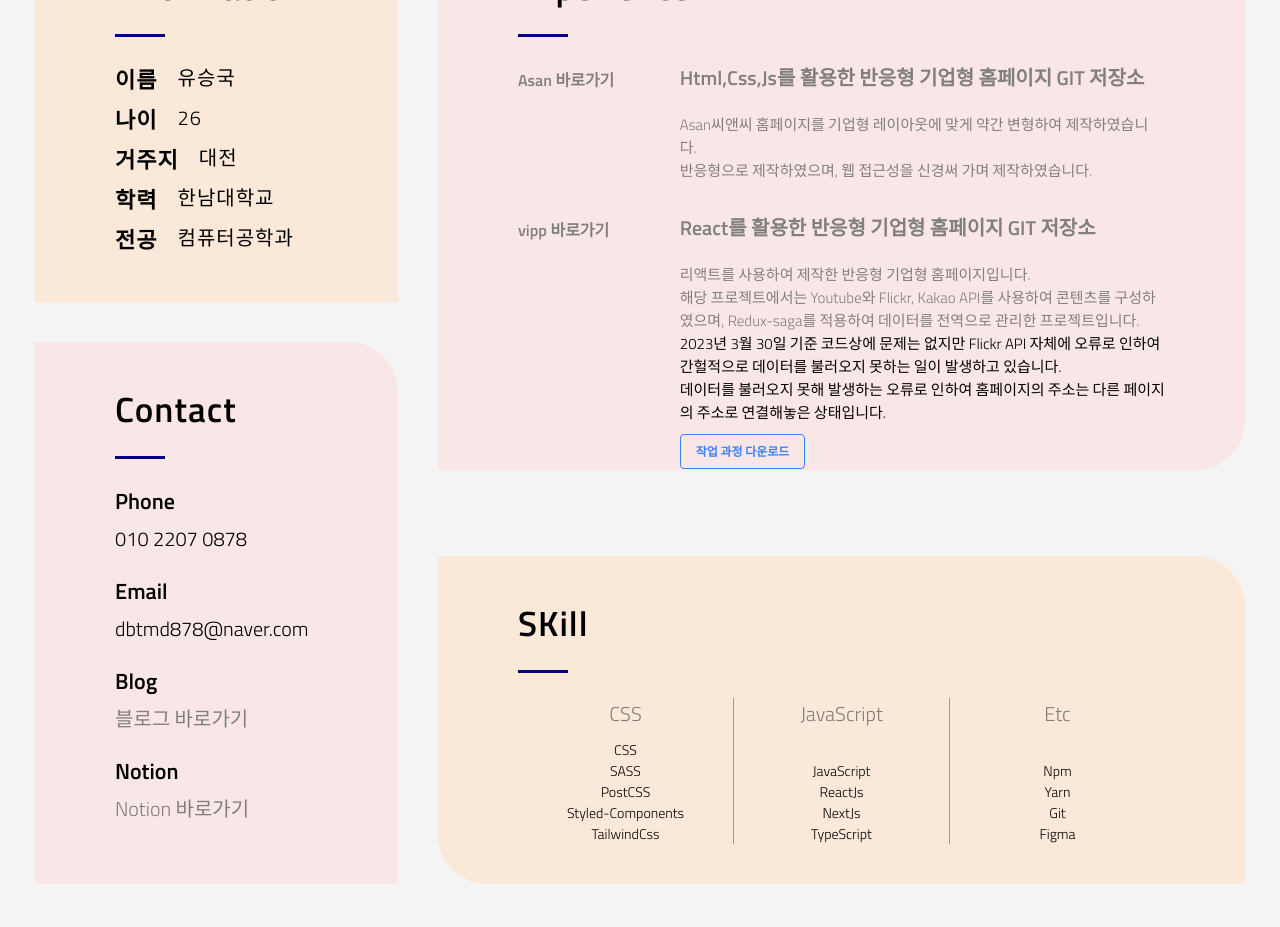
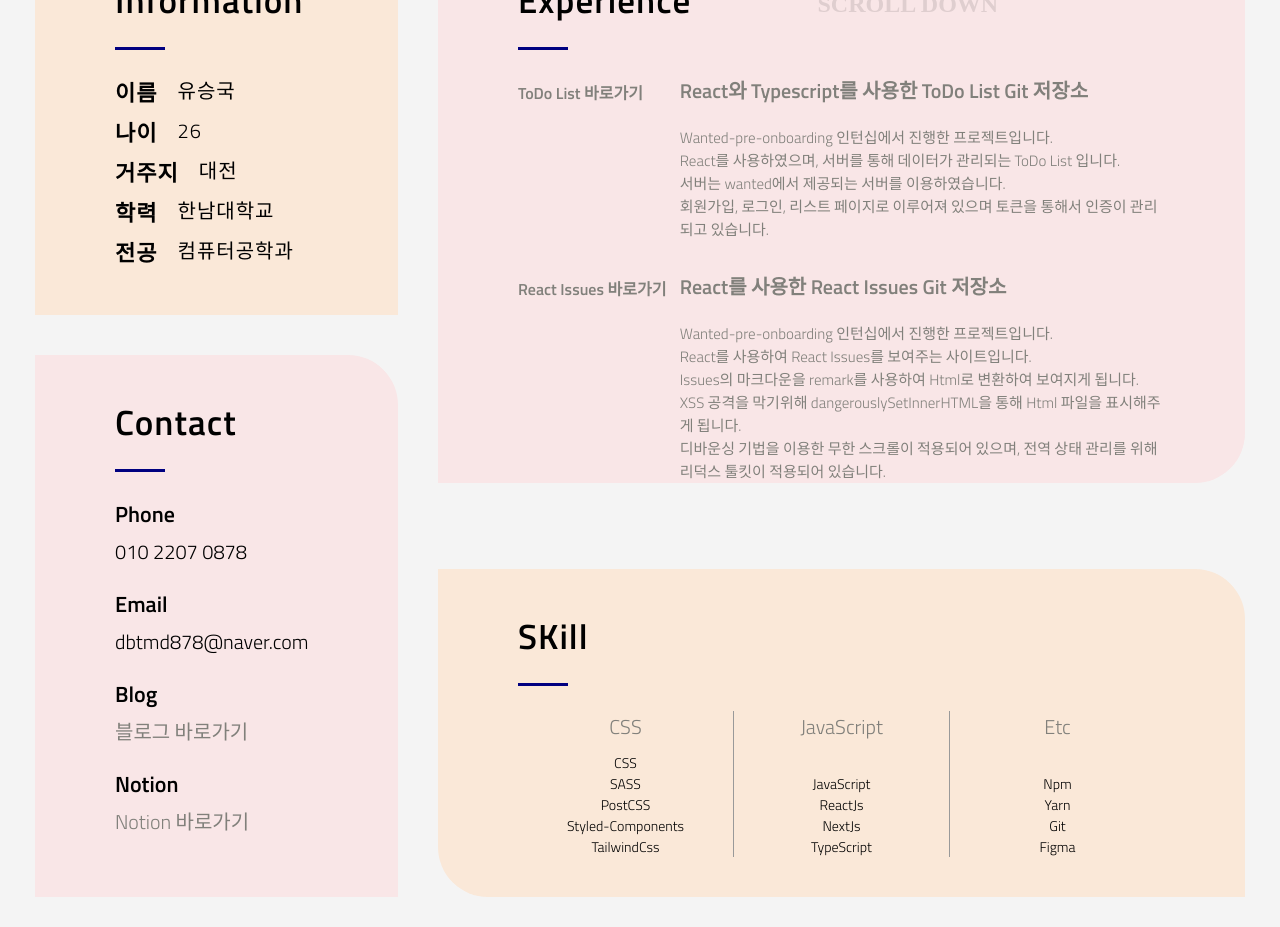
Before and after one commit to SeungGukYoo/Resume, a React (Create React App) app: page / in a window 1280 px wide. Shown: the part 560-1487 px from the top of the page. Built offline with nearby package versions, Linux system fonts and the light colour scheme; a web font is replaced by a local one.

Commit message:
프로젝트 추가 및 스타일 수정

```diff
--- a/src/components/Body.js
+++ b/src/components/Body.js
@@ -1,9 +1,26 @@
-import React from 'react';
-import Contact from './Contact';
-import Experience from './Experience';
-import Skill from './Skill';
-import styled from 'styled-components';
-import Info from './Info';
+import React from "react";
+import styled from "styled-components";
+import Contact from "./Contact";
+import Experience from "./Experience";
+import Info from "./Info";
+import Skill from "./Skill";
+
+function Body() {
+  return (
+    <BodyContainer>
+      <LeftArticle>
+        <Info />
+        <Contact />
+      </LeftArticle>
+      <RightArticle>
+        <Experience />
+        <Skill />
+      </RightArticle>
+    </BodyContainer>
+  );
+}
+
+export default Body;
 
 const BodyContainer = styled.section`
   display: flex;
@@ -36,20 +53,3 @@ const RightArticle = styled.article`
     padding-left: 0px;
   }
 `;
-
-function Body() {
-  return (
-    <BodyContainer>
-      <LeftArticle>
-        <Info />
-        <Contact />
-      </LeftArticle>
-      <RightArticle>
-        <Experience />
-        <Skill />
-      </RightArticle>
-    </BodyContainer>
-  );
-}
-
-export default Body;
--- a/src/components/Contact.js
+++ b/src/components/Contact.js
@@ -1,5 +1,33 @@
 import React from "react";
 import styled from "styled-components";
+
+function Contact() {
+  return (
+    <ContactContainer>
+      <h1>Contact</h1>
+      <div>
+        <h2>Phone</h2>
+        <p>010 2207 0878</p>
+      </div>
+      <div>
+        <h2>Email</h2>
+        <p>dbtmd878@naver.com</p>
+      </div>
+      <div>
+        <h2>Blog</h2>
+        <p onClick={() => window.open(" https://9uk-e.tistory.com/", "_blank")}>블로그 바로가기</p>
+      </div>
+      <div>
+        <h2>Notion</h2>
+        <p onClick={() => window.open("https://www.notion.so/8f5367843300462da66df8c5e0944d92", "_blank")}>
+          Notion 바로가기
+        </p>
+      </div>
+    </ContactContainer>
+  );
+}
+
+export default Contact;
 
 const ContactContainer = styled.div`
   background-color: rgb(249, 230, 231);
@@ -84,31 +112,3 @@ const ContactContainer = styled.div`
     }
   }
 `;
-
-function Contact() {
-  return (
-    <ContactContainer>
-      <h1>Contact</h1>
-      <div>
-        <h2>Phone</h2>
-        <p>010 2207 0878</p>
-      </div>
-      <div>
-        <h2>Email</h2>
-        <p>dbtmd878@naver.com</p>
-      </div>
-      <div>
-        <h2>Blog</h2>
-        <p onClick={() => window.open(" https://9uk-e.tistory.com/", "_blank")}>블로그 바로가기</p>
-      </div>
-      <div>
-        <h2>Notion</h2>
-        <p onClick={() => window.open("https://www.notion.so/8f5367843300462da66df8c5e0944d92", "_blank")}>
-          Notion 바로가기
-        </p>
-      </div>
-    </ContactContainer>
-  );
-}
-
-export default Contact;
--- a/src/components/Experience.js
+++ b/src/components/Experience.js
@@ -1,5 +1,219 @@
 import React from "react";
 import styled, { keyframes } from "styled-components";
+
+function Experience() {
+  const moveSite = (url) => {
+    return window.open(url, "_blank");
+  };
+  return (
+    <ExperienceContainer>
+      <h1>Experience</h1>
+      <article>
+        <div>
+          <p onClick={() => moveSite("https://wanted-pre-onboarding-frontend-topaz-theta.vercel.app/")}>
+            ToDo List 바로가기
+          </p>
+        </div>
+        <div>
+          <h2 onClick={() => moveSite("https://github.com/SeungGukYoo/wanted-pre-onboarding-frontend")}>
+            React와 Typescript를 사용한 ToDo List Git 저장소
+          </h2>
+          <p>
+            Wanted-pre-onboarding 인턴십에서 진행한 프로젝트입니다. <br />
+            React를 사용하였으며, 서버를 통해 데이터가 관리되는 ToDo List 입니다.
+            <br />
+            서버는 wanted에서 제공되는 서버를 이용하였습니다. <br />
+            회원가입, 로그인, 리스트 페이지로 이루어져 있으며 토큰을 통해서 인증이 관리되고 있습니다.
+            <br />
+          </p>
+        </div>
+      </article>
+      <article>
+        <div>
+          <p onClick={() => moveSite("http://wanted-aws-self-study.s3-website.ap-northeast-2.amazonaws.com/")}>
+            React Issues 바로가기
+          </p>
+        </div>
+        <div>
+          <h2 onClick={() => moveSite("https://github.com/SeungGukYoo/pre-onboarding-2weeks")}>
+            React를 사용한 React Issues Git 저장소
+          </h2>
+          <p>
+            Wanted-pre-onboarding 인턴십에서 진행한 프로젝트입니다. <br />
+            React를 사용하여 React Issues를 보여주는 사이트입니다.
+            <br />
+            Issues의 마크다운을 remark를 사용하여 Html로 변환하여 보여지게 됩니다. <br />
+            XSS 공격을 막기위해 dangerouslySetInnerHTML을 통해 Html 파일을 표시해주게 됩니다. <br /> 디바운싱 기법을
+            이용한 무한 스크롤이 적용되어 있으며, 전역 상태 관리를 위해 리덕스 툴킷이 적용되어 있습니다.
+            <br />
+          </p>
+        </div>
+      </article>
+      <article>
+        <div>
+          <p onClick={() => moveSite("https://pre-onboarding-3weeks.vercel.app/")}>질병 검색 바로가기</p>
+        </div>
+        <div>
+          <h2 onClick={() => moveSite("https://github.com/SeungGukYoo/pre-onboarding-3weeks")}>
+            React와 Typescript를 사용한 질병 검색 Git 저장소
+          </h2>
+          <p>
+            Wanted-pre-onboarding 인턴십에서 진행한 프로젝트입니다. <br />
+            React를 사용하여 질환명 검색 사이트입니다.
+            <br />
+            Json-server+Vercel을 통해서 질병 API 서버가 동작하고 있습니다. <br />
+            React로 제작되었으며, 캐싱 기능을 통해서 데이터가 관리되고 있습니다.
+            <br />
+            캐싱 기능은 브라우저에서 제공되는 Cache API를 사용하였으며 React-query의 주요 기능을 참고하여
+            제작하였습니다.
+            <br />
+          </p>
+        </div>
+      </article>
+      <article>
+        <div>
+          <p onClick={() => moveSite("https://pre-onboarding-12th-4-16-jm2dbo5ul-seunggukyoo.vercel.app/")}>
+            서울 지역 차트 바로가기
+          </p>
+        </div>
+        <div>
+          <h2 onClick={() => moveSite("https://github.com/SeungGukYoo/pre-onboarding-12th-4-16")}>
+            React와 Typescript를 사용한 서울 지역 차트 Git 저장소
+          </h2>
+          <p>
+            Wanted-pre-onboarding 인턴십에서 진행한 프로젝트입니다. <br />
+            React와 Chart.js를 사용하여 제작되었습니다.
+            <br />
+            막대 그래프와 영역 그래프를 기반으로 제공된 데이터의 구체적인 값을 확인할 수 있습니다.
+            <br />
+            지역 버튼을 클릭하거나 차트의 값을 클릭함으로 써 특정 그래프에 대한 데이터만 확인하거나 동일한 지역의
+            데이터만을 필터링할 수 있습니다.
+            <br />
+          </p>
+        </div>
+      </article>
+      <article>
+        <div>
+          <p className="noneClick">마크다운 파싱 블로그</p>
+        </div>
+        <div>
+          <h2 onClick={() => moveSite("https://github.com/SeungGukYoo/NextJS-Blog")}>
+            NextJS와 Typescript를 사용한 마크다운 파싱 GIT 저장소
+          </h2>
+          <p>
+            Typescript와 NextJS 13버전을 사용하여 제작한 마크다운 파싱 블로그입니다.
+            <br />
+            Next.js의 SEO 기능을 활용하기 위해 Next.js의 서버단을 이용하여 마크다운파일을 파싱하고 이를 통해 SEO가
+            이루어지게 됩니다. <br />
+            remark라이브러리와 gray-matter 라이브러리를 사용하여 마크다운 파일을 파싱하여 Html 태그 파일로 변환해주게
+            됩니다. <br />
+            XSS공격을 막기 위해 dangerouslySetInnerHTML 기능을 전달받은 Html파일을 표시해줍니다.
+          </p>
+        </div>
+      </article>
+      <article>
+        <div>
+          <p onClick={() => moveSite("https://seunggukyoo.github.io/react_homepage/#/")}>vipp 바로가기</p>
+        </div>
+        <div>
+          <h2 onClick={() => moveSite("https://github.com/SeungGukYoo/react_homepage")}>
+            React를 사용한 반응형 기업형 홈페이지 GIT 저장소
+          </h2>
+          <p>
+            리액트를 사용하여 제작한 반응형 기업형 홈페이지입니다. <br />
+            해당 프로젝트에서는 Youtube와 Flickr, Kakao API를 사용하여 콘텐츠를 구성하였으며, Redux-saga를 적용하여
+            데이터를 전역으로 관리한 프로젝트입니다. <br />
+          </p>
+        </div>
+      </article>
+      <article>
+        <div>
+          <p className="noneClick">SPA Router 구현</p>
+        </div>
+        <div>
+          <h2 onClick={() => moveSite("https://github.com/SeungGukYoo/History-API-SPA-Router")}>
+            React와 History API를 사용한 SPA Router Git 바로가기
+          </h2>
+          <p>
+            React와 웹 브라우저에서 제공하는 History API로 제작해본 React-router 사이트입니다. React-router-dom의
+            동작원리를 학습해보기 위해 제작한 프로젝트이며 react-router-dom과 유사한 컴포넌트 구조로 제작하였습니다.{" "}
+            <br />
+            오로지 History API로만 제작하였습니다. <br />
+          </p>
+        </div>
+      </article>
+      <article>
+        <div>
+          <p onClick={() => moveSite("https://seunggukyoo.github.io/Clone_Company_Homepage/")}>Asan 바로가기</p>
+        </div>
+        <div>
+          <h2 onClick={() => moveSite("https://github.com/SeungGukYoo/Clone_Company_Homepage")}>
+            Javascript를 사용한 반응형 기업형 홈페이지 GIT 저장소
+          </h2>
+          <p>
+            Asan씨앤씨 홈페이지를 기업형 레이아웃에 맞게 약간 변형하여 제작하였습니다. <br />
+            반응형으로 제작하였으며, 웹 접근성을 신경써 가며 제작하였습니다.
+          </p>
+        </div>
+      </article>
+      <article>
+        <div>
+          <p onClick={() => moveSite("https://chat-gpt-messenger-one.vercel.app")}>ChatGPT 바로가기</p>
+        </div>
+        <div>
+          <h2 onClick={() => moveSite("https://github.com/SeungGukYoo/ChatGPT-messenger")}>
+            NextJS와 Typescript를 사용한 ChatGPT GIT 저장소
+          </h2>
+          <p>
+            Typescript와 NextJS 13버전을 사용하여 제작한 ChatGPT 사이트입니다. <br />
+            Open AI를 사용하여 채팅창을 만들어보았으며, 여러 가지 AI모델을 선택하여 채팅방을 만들 수 있습니다. <br />
+            NextAuth를 사용하여 로그인, 로그아웃을 구현하였으며, firebase를 사용하여 실시간 데이터를 저장하였기에
+            언제든지 이전 채팅 내용을 확인할 수 있습니다.
+          </p>
+        </div>
+      </article>
+      <article>
+        <div>
+          <p className="noneClick">CRUD 게시판</p>
+        </div>
+        <div>
+          <h2 onClick={() => moveSite("https://github.com/SeungGukYoo/Next_fullstack_clone")}>
+            NextJS와 MySQL을 사용한 게시판 GIT 저장소
+          </h2>
+          <p>
+            NextJS와 Node.js, MySQL를 사용하여 게시판을 구현한 프로젝트입니다. <br />
+            NextJS에 TailwindCSS를 처음으로 적용해 보았으며, Redux-saga를 사용하여 프론트엔드의 데이터를 전역으로
+            관리하였습니다. <br />
+            백엔드는 NodeJs를 사용하였으며, MySQL을 사용하여 데이터를 관리해 보았습니다. <br />
+          </p>
+        </div>
+      </article>
+      <article>
+        <div>
+          <p className="noneClick">Netflix 바로가기</p>
+        </div>
+        <div>
+          <h2 onClick={() => moveSite("https://github.com/SeungGukYoo/Netflix-wtih-Next13-Typescript")}>
+            NextJS와 Typescript를 사용한 Netflix GIT 저장소
+          </h2>
+          <p>
+            Typescript와 NextJS 13버전을 사용하여 제작한 Netflix 사이트입니다. <br />
+            Recoil을 사용하여 영화 데이터와 모달 상태를 전역으로 관리해 본 프로젝트입니다. <br />
+            firebase를 사용하여 회원가입, 로그인, 로그아웃 적용하였습니다. <br />
+            <span className="caution">
+              2023년 5월 18일 보안 오류로 인하여 홈페이지에 들어가는 것이 불가능합니다.
+              <br /> Git에 들어가 다운로드하는 것을 권장 드립니다. 양해 부탁드립니다. <br />
+            </span>
+          </p>
+        </div>
+      </article>
+
+      <p className="scroll-text">SCROLL DOWN</p>
+    </ExperienceContainer>
+  );
+}
+
+export default Experience;
 
 const anime = keyframes`
 0%{
@@ -162,119 +376,3 @@ const ExperienceContainer = styled.div`
     }
   }
 `;
-
-function Experience() {
-  const moveSite = (url) => {
-    return window.open(url, "_blank");
-  };
-  return (
-    <ExperienceContainer>
-      <h1>Experience</h1>
-      <article>
-        <div>
-          <p onClick={() => moveSite("https://seunggukyoo.github.io/Clone_Company_Homepage/")}>Asan 바로가기</p>
-        </div>
-        <div>
-          <h2 onClick={() => moveSite("https://github.com/SeungGukYoo/Clone_Company_Homepage")}>
-            Html,Css,Js를 활용한 반응형 기업형 홈페이지 GIT 저장소
-          </h2>
-          <p>
-            Asan씨앤씨 홈페이지를 기업형 레이아웃에 맞게 약간 변형하여 제작하였습니다. <br />
-            반응형으로 제작하였으며, 웹 접근성을 신경써 가며 제작하였습니다.
-          </p>
-        </div>
-      </article>
-      <article>
-        <div>
-          <p onClick={() => moveSite("https://seunggukyoo.github.io/react_homepage/#/department")}>vipp 바로가기</p>
-        </div>
-        <div>
-          <h2 onClick={() => moveSite("https://github.com/SeungGukYoo/react_homepage")}>
-            React를 활용한 반응형 기업형 홈페이지 GIT 저장소
-          </h2>
-          <p>
-            리액트를 사용하여 제작한 반응형 기업형 홈페이지입니다. <br />
-            해당 프로젝트에서는 Youtube와 Flickr, Kakao API를 사용하여 콘텐츠를 구성하였으며, Redux-saga를 적용하여
-            데이터를 전역으로 관리한 프로젝트입니다. <br />
-            <span className="caution">
-              2023년 3월 30일 기준 코드상에 문제는 없지만 Flickr API 자체에 오류로 인하여 간헐적으로 데이터를 불러오지
-              못하는 일이 발생하고 있습니다. <br />
-              데이터를 불러오지 못해 발생하는 오류로 인하여 홈페이지의 주소는 다른 페이지의 주소로 연결해놓은
-              상태입니다.
-            </span>
-          </p>
-          <p
-            onClick={() =>
-              moveSite("https://drive.google.com/file/d/1eEXaGSUReu6T2pkZspiQd4pU3_sY_i7i/view?usp=sharing")
-            }
-          >
-            작업 과정 다운로드
-          </p>
-        </div>
-      </article>
-      <article>
-        <div>
-          <p className="noneClick">CRUD 게시판</p>
-        </div>
-        <div>
-          <h2 onClick={() => moveSite("https://github.com/SeungGukYoo/Next_fullstack_clone")}>
-            NextJS와 MySQL을 활용한 게시판 GIT 저장소
-          </h2>
-          <p>
-            NextJS와 Node.js, MySQL를 사용하여 게시판을 구현한 프로젝트입니다. <br />
-            NextJS에 TailwindCSS를 처음으로 적용해 보았으며, Redux-saga를 사용하여 프론트엔드의 데이터를 전역으로
-            관리하였습니다. <br />
-            백엔드는 NodeJs를 사용하였으며, MySQL을 사용하여 데이터를 관리해 보았습니다. <br />
-          </p>
-        </div>
-      </article>
-      <article>
-        <div>
-          <p onClick={() => moveSite("https://netflix-wtih-next13-typescript-23pgxen81-seunggukyoo.vercel.app")}>
-            Netflix 바로가기
-          </p>
-        </div>
-        <div>
-          <h2 onClick={() => moveSite("https://github.com/SeungGukYoo/Netflix-wtih-Next13-Typescript")}>
-            NextJS와 Typescript를 사용한 Netflix GIT 저장소
-          </h2>
-          <p>
-            Typescript와 NextJS 13버전을 사용하여 제작한 Netflix 사이트입니다. <br />
-            Recoil을 사용하여 영화 데이터와 모달 상태를 전역으로 관리해 본 프로젝트입니다. <br />
-            firebase를 사용하여 회원가입, 로그인, 로그아웃 적용하였습니다. <br />
-            <span className="caution">
-              2023년 5월 18일 보안 오류로 인하여 홈페이지에 들어가는 것이 불가능합니다.
-              <br /> Git에 들어가 다운로드하는 것을 권장 드립니다. 양해 부탁드립니다. <br />
-            </span>
-          </p>
-          <p
-            onClick={() =>
-              moveSite("https://drive.google.com/file/d/1FOlz4wvj25L-y-Icc3_RVGCYdt0nGoEc/view?usp=sharing")
-            }
-          >
-            작업 과정 다운로드
-          </p>
-        </div>
-      </article>
-      <article>
-        <div>
-          <p onClick={() => moveSite("https://chat-gpt-messenger-one.vercel.app")}>ChatGPT 바로가기</p>
-        </div>
-        <div>
-          <h2 onClick={() => moveSite("https://github.com/SeungGukYoo/ChatGPT-messenger")}>
-            NextJS와 Typescript를 사용한 ChatGPT GIT 저장소
-          </h2>
-          <p>
-            Typescript와 NextJS 13버전을 사용하여 제작한 ChatGPT 사이트입니다. <br />
-            Open AI를 사용하여 채팅창을 만들어보았으며, 여러 가지 AI모델을 선택하여 채팅방을 만들 수 있습니다. <br />
-            NextAuth를 사용하여 로그인, 로그아웃을 구현하였으며, firebase를 사용하여 실시간 데이터를 저장하였기에
-            언제든지 이전 채팅 내용을 확인할 수 있습니다.
-          </p>
-        </div>
-      </article>
-      <p className="scroll-text">SCROLL DOWN</p>
-    </ExperienceContainer>
-  );
-}
-
-export default Experience;
--- a/src/components/Header.js
+++ b/src/components/Header.js
@@ -1,5 +1,45 @@
 import React from "react";
 import styled from "styled-components";
+
+function Header() {
+  return (
+    <HeaderContainer>
+      <div className="inner">
+        <ImgContainer>
+          <div>
+            <img src={`${process.env.PUBLIC_URL}/profile.jpeg`} alt="profile" />
+          </div>
+        </ImgContainer>
+        <InfoContainer>
+          <span className="nameStyle">저의 이름은</span>
+          <h1>유승국</h1>
+          <h2>Frontend Developer</h2>
+          <span className="profile">Profile</span>
+          <p>
+            ReactJS와 NextJS를 기반으로 한 신입 프론트엔드 개발자를 희망하는 유승국입니다. <br />
+            제 자신을 객관적으로 보려고 노력하며, 부족한 부분이 있다면 이를 보완하기 위해서 포기하지 않고 노력하고
+            있습니다.
+            <br />
+            새로운 것을 배우고, 문제를 해결하며 성장하고 싶은 개발자가 되고 싶습니다.
+          </p>
+          <span
+            className="pdfBdn"
+            onClick={() =>
+              window.open(
+                "https://drive.google.com/file/d/1JKMRh5m3Xt48VMiccbNX9IkZtRfxU6KL/view?usp=sharing",
+                "_blank"
+              )
+            }
+          >
+            자기소개서 다운로드
+          </span>
+        </InfoContainer>
+      </div>
+    </HeaderContainer>
+  );
+}
+
+export default Header;
 
 const HeaderContainer = styled.header`
   width: 100%;
@@ -111,11 +151,13 @@ const InfoContainer = styled.article`
     font-size: 16px;
     color: #666;
     line-height: 24px;
-
-    span {
+  }
+  span.pdfBdn {
+    font-weight: bold;
     display: inline-block;
     font-size: 16px;
     margin-top: 10px;
+    margin-right: auto;
     color: black;
     cursor: pointer;
     transition: all 0.1s;
@@ -128,7 +170,6 @@ const InfoContainer = styled.article`
     &:hover {
       background-color: rgb(29 78 216);
       color: white;
-      }
     }
   }
   @media screen and (max-width: 1200px) {
@@ -154,32 +195,3 @@ const InfoContainer = styled.article`
     }
   }
 `;
-
-function Header() {
-  return (
-    <HeaderContainer>
-      <div className="inner">
-        <ImgContainer>
-          <div>
-            <img src={`${process.env.PUBLIC_URL}/profile.jpeg`} alt="profile" />
-          </div>
-        </ImgContainer>
-        <InfoContainer>
-          <span className="nameStyle">저의 이름은</span>
-          <h1>유승국</h1>
-          <h2>Frontend Developer</h2>
-          <span className="profile">Profile</span>
-          <p>
-            ReactJS와 NextJS를 기반으로 한 신입 프론트엔드 개발자를 희망하는 유승국입니다. <br />
-            제 자신을 객관적으로 보려고 노력하며, 부족한 부분이 있다면 이를 보완하기 위해서 포기하지 않고 노력하고
-            있습니다.
-            <br />
-            새로운 것을 배우고, 문제를 해결하며 성장하고 싶은 개발자가 되고 싶습니다.
-          </p>
-        </InfoContainer>
-      </div>
-    </HeaderContainer>
-  );
-}
-
-export default Header;
--- a/src/components/Info.js
+++ b/src/components/Info.js
@@ -1,6 +1,32 @@
 import React from "react";
 import styled from "styled-components";
 
+function Info() {
+  return (
+    <InfoContainer>
+      <h1>Information</h1>
+      <div>
+        <p>
+          <b>이름</b>유승국
+        </p>
+        <p>
+          <b>나이</b>26
+        </p>
+        <p>
+          <b>거주지</b>대전
+        </p>
+        <p>
+          <b>학력</b>한남대학교
+        </p>
+        <p>
+          <b>전공</b>컴퓨터공학과
+        </p>
+      </div>
+    </InfoContainer>
+  );
+}
+
+export default Info;
 const InfoContainer = styled.div`
   width: 100%;
   background-color: aliceblue;
@@ -66,30 +92,3 @@ const InfoContainer = styled.div`
     }
   }
 `;
-
-function Info() {
-  return (
-    <InfoContainer>
-      <h1>Information</h1>
-      <div>
-        <p>
-          <b>이름</b>유승국
-        </p>
-        <p>
-          <b>나이</b>26
-        </p>
-        <p>
-          <b>거주지</b>대전
-        </p>
-        <p>
-          <b>학력</b>한남대학교
-        </p>
-        <p>
-          <b>전공</b>컴퓨터공학과
-        </p>
-      </div>
-    </InfoContainer>
-  );
-}
-
-export default Info;
--- a/src/components/Skill.js
+++ b/src/components/Skill.js
@@ -1,5 +1,44 @@
 import React from "react";
 import styled from "styled-components";
+function Skill() {
+  return (
+    <SkillContainer>
+      <h1>SKill</h1>
+      <SkillBox>
+        <div>
+          <h2>CSS</h2>
+          <ul>
+            <li>CSS</li>
+            <li>SASS</li>
+            <li>PostCSS</li>
+            <li>Styled-Components</li>
+            <li>TailwindCss</li>
+          </ul>
+        </div>
+        <div>
+          <h2>JavaScript</h2>
+          <ul>
+            <li>JavaScript</li>
+            <li>ReactJs</li>
+            <li>NextJs</li>
+            <li>TypeScript</li>
+          </ul>
+        </div>
+        <div>
+          <h2>Etc</h2>
+          <ul>
+            <li>Npm</li>
+            <li>Yarn</li>
+            <li>Git</li>
+            <li>Figma</li>
+          </ul>
+        </div>
+      </SkillBox>
+    </SkillContainer>
+  );
+}
+
+export default Skill;
 
 const SkillContainer = styled.div`
   background-color: rgb(250, 232, 216);
@@ -130,43 +169,3 @@ const SkillBox = styled.div`
     }
   }
 `;
-
-function Skill() {
-  return (
-    <SkillContainer>
-      <h1>SKill</h1>
-      <SkillBox>
-        <div>
-          <h2>CSS</h2>
-          <ul>
-            <li>CSS</li>
-            <li>SASS</li>
-            <li>PostCSS</li>
-            <li>Styled-Components</li>
-            <li>TailwindCss</li>
-          </ul>
-        </div>
-        <div>
-          <h2>JavaScript</h2>
-          <ul>
-            <li>JavaScript</li>
-            <li>ReactJs</li>
-            <li>NextJs</li>
-            <li>TypeScript</li>
-          </ul>
-        </div>
-        <div>
-          <h2>Etc</h2>
-          <ul>
-            <li>Npm</li>
-            <li>Yarn</li>
-            <li>Git</li>
-            <li>Figma</li>
-          </ul>
-        </div>
-      </SkillBox>
-    </SkillContainer>
-  );
-}
-
-export default Skill;
```
Also changed, not shown: public/profile.jpeg. Lines whose indentation alone changed are shown as unchanged.
